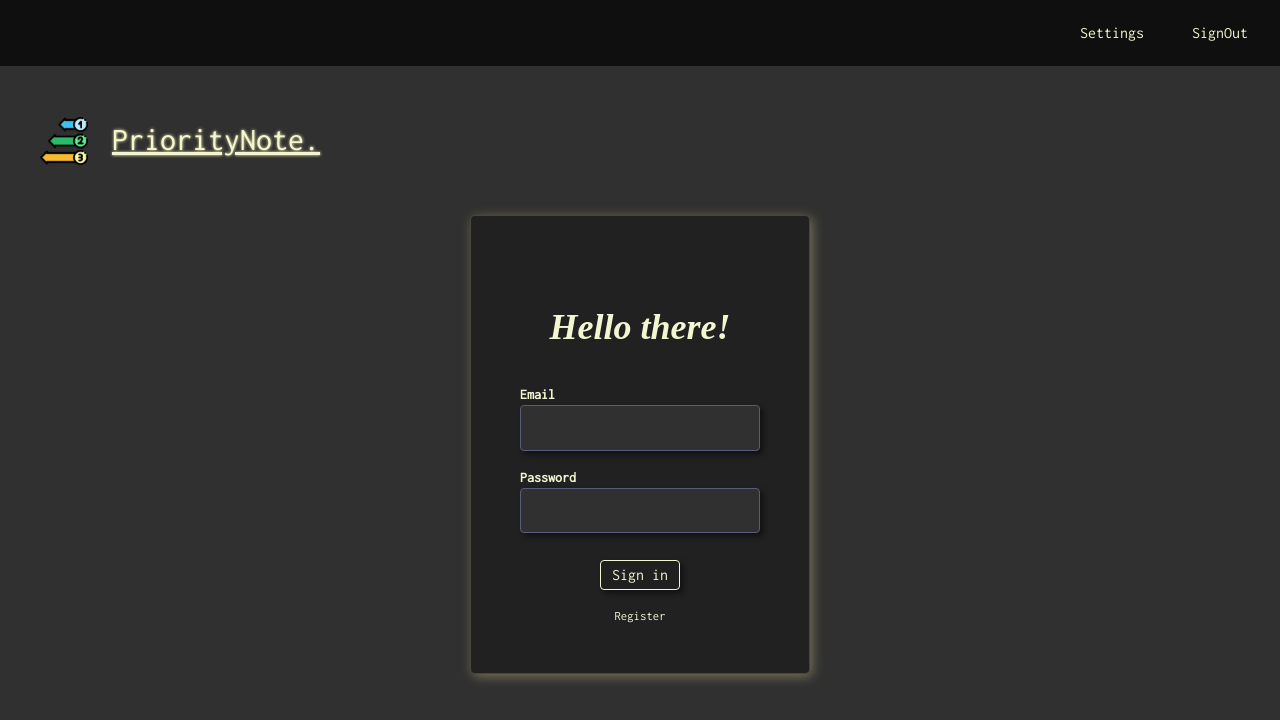
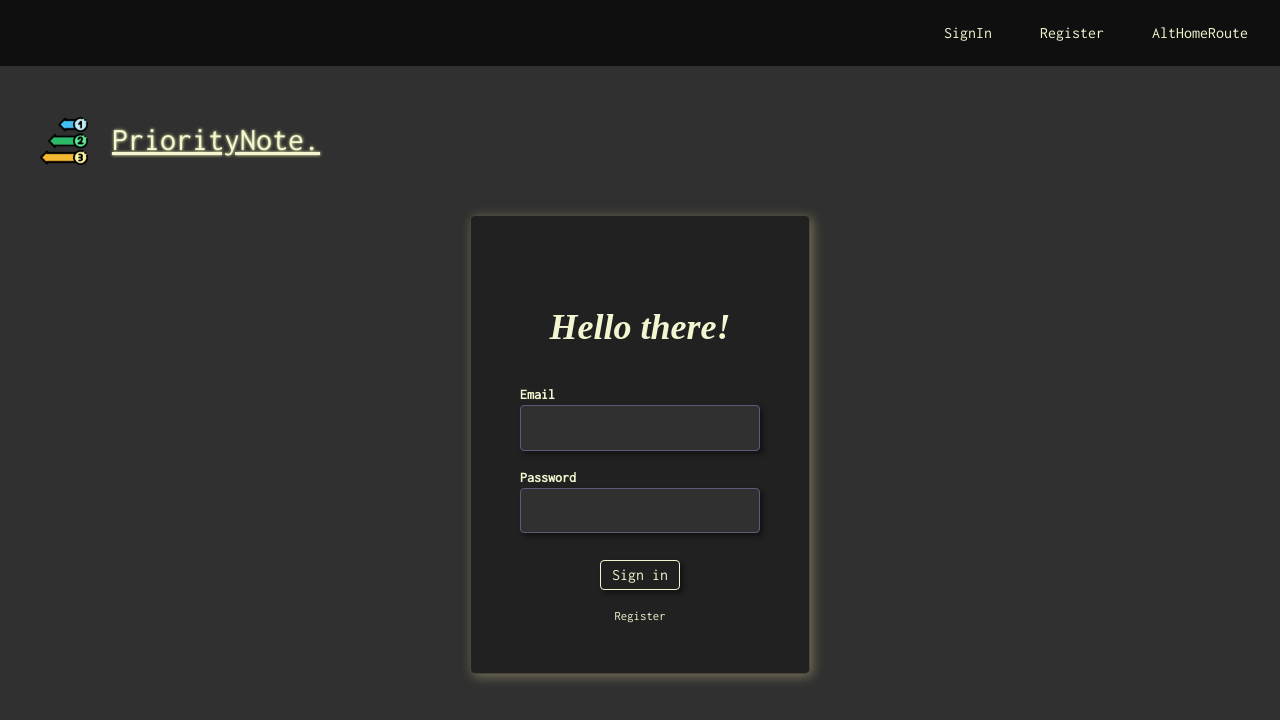
Before and after one commit to TusharShandilya/priority-note-webapp, a React (Create React App) app: page / in a window 1280 px wide. Shown: the top 720 px of the page. Built offline with nearby package versions, Linux system fonts and the light colour scheme.

Commit message:
added signin and register component, also added route in state

```diff
--- a/src/components/Navigation/Navigation.js
+++ b/src/components/Navigation/Navigation.js
@@ -2,15 +2,25 @@ import React from 'react';
 import './Navigation.css';
 
 
-const Navigation = () => {
-  return (
-    <div className = "nav">
-        <div className='list'>
-          <p>Settings</p>
-          <p>SignOut</p>
-        </div>
-    </div>
-  );
+const Navigation = ({currentRoute, onNavClick}) => {
+
+  if (currentRoute === 'signIn' || currentRoute === 'register') {
+    return (<div className = "nav">
+      <div className='list'>
+        <p id="signIn" onClick={onNavClick}>SignIn</p>
+        <p id="register" onClick={onNavClick}>Register</p>
+        <p id="home" onClick={onNavClick}>AltHomeRoute</p>
+      </div>
+    </div>);
+  } else {
+    return (<div className = "nav">
+      <div className='list'>
+      <p id="signout" onClick={onNavClick}>SignOut</p>
+      </div>
+    </div>);
+  }
+
+
 };
 
 export default Navigation;
--- a/src/containers/App.js
+++ b/src/containers/App.js
@@ -22,7 +22,19 @@ class App extends Component {
   constructor(props){
     super(props);
     this.state = initialState;
+  }
 
+  handleNavClick = (event) => {
+    console.log(event.target.id);
+    if(event.target.id === "register") {
+      this.setState({route: 'register'});
+    } else if(event.target.id === "signIn") {
+        this.setState({route: 'signIn'});
+      } else if(event.target.id === "signout") {
+          this.setState({route: 'signIn'});
+        } else {
+            this.setState({route: 'home'});
+          }
   }
 
   handleAddClick = () => {
@@ -71,11 +83,12 @@ class App extends Component {
 
     return (
       <div className="App">
-        <Navigation />
+        <Navigation
+          currentRoute={ route }
+          onNavClick = { this.handleNavClick }
+          />
         <Logo />
-
-      {
-        route === 'signIn' ? <div className="wrapper"> <SignIn /> </div> :
+        {route === 'signIn' ? <div className="wrapper"> <SignIn /> </div> :
                     route === 'register' ? <div className="wrapper"><Register /> </div> :
                       <div className="wrapper">
                         <Welcome name={name}/>
@@ -88,12 +101,7 @@ class App extends Component {
                           onDeleteClick={this.handleDeleteClick}
                           itemList={list}/>
                       </div>
-      }
-
-
-
-
-
+        }
         {/*}
         <Topic /> //
         <Settings />
```
